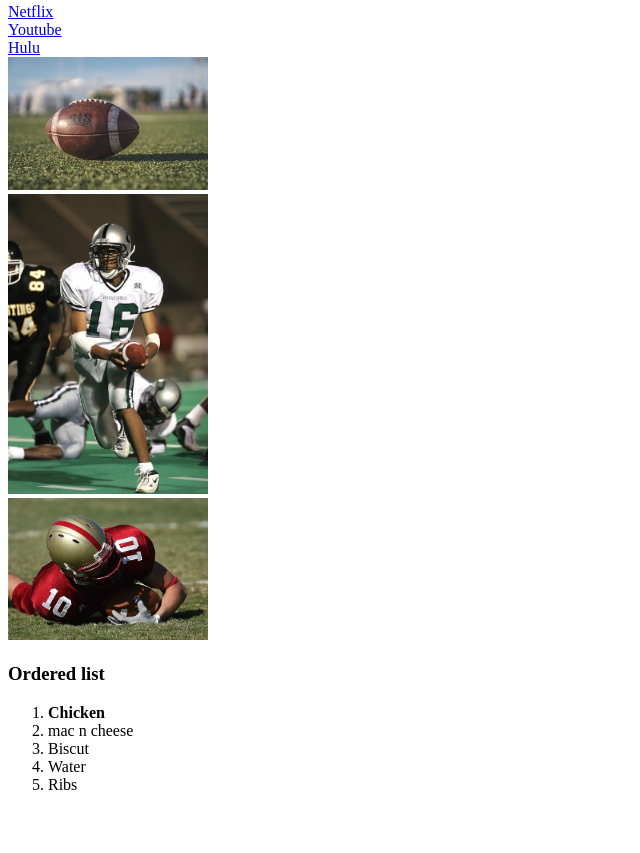
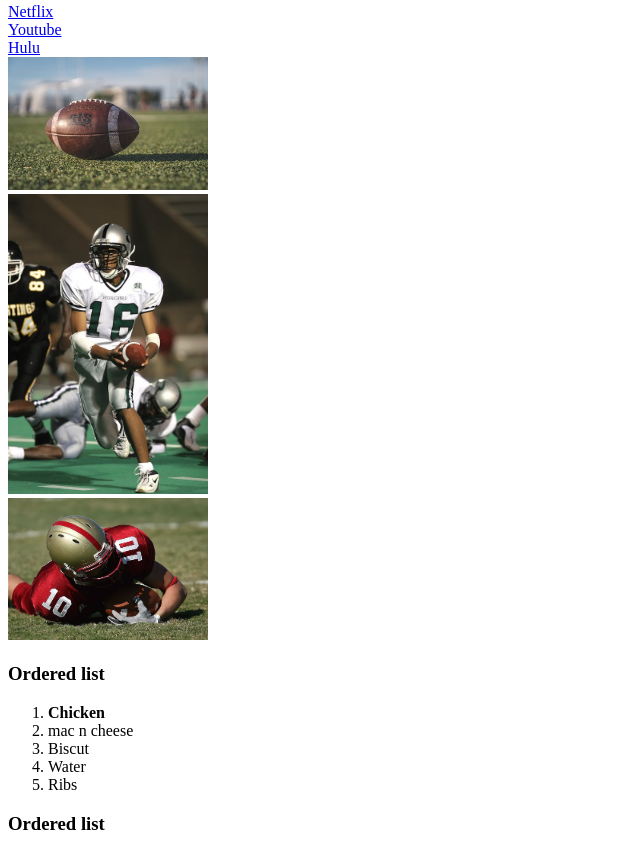
Before and after one commit to Ninja0908/Html-Basics, a plain HTML site: page index.html in a window 1280 px wide. Shown: the part 539-1392 px from the top of the page, without its empty margins (0-640 px from the left). Before the commit the page ends 1349 px from the top, so only its background shows below. Drawn offline with Linux system fonts and the light colour scheme.

Commit message:
Update index.html

```diff
--- a/index.html
+++ b/index.html
@@ -42,6 +42,7 @@
 	<li>Water</li>
 	<li>Ribs</li>
 </ol>
+	<h3>Ordered list</h3>
 
 </body>
 </html>
```
